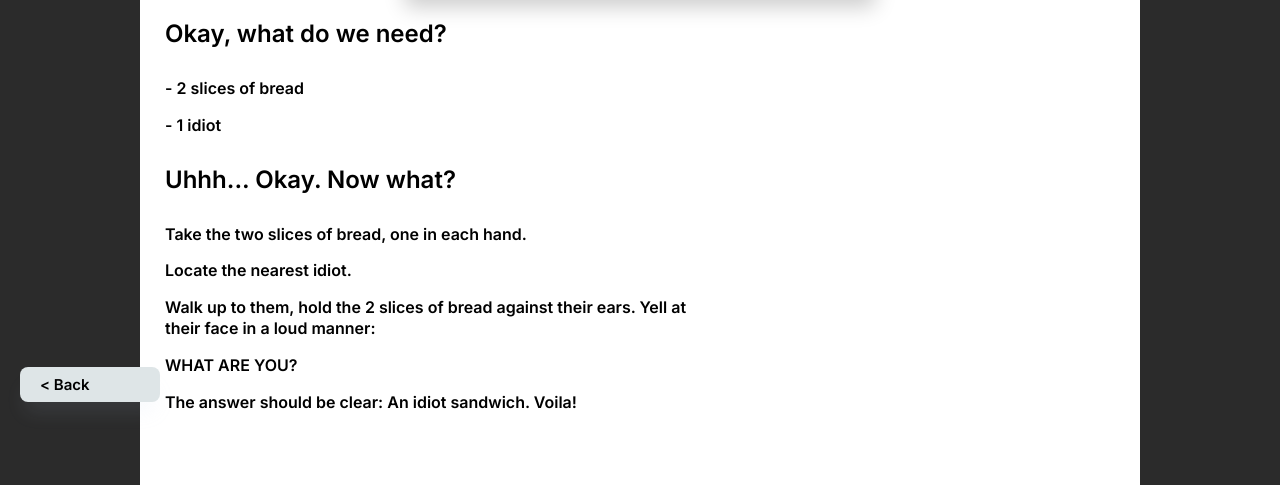
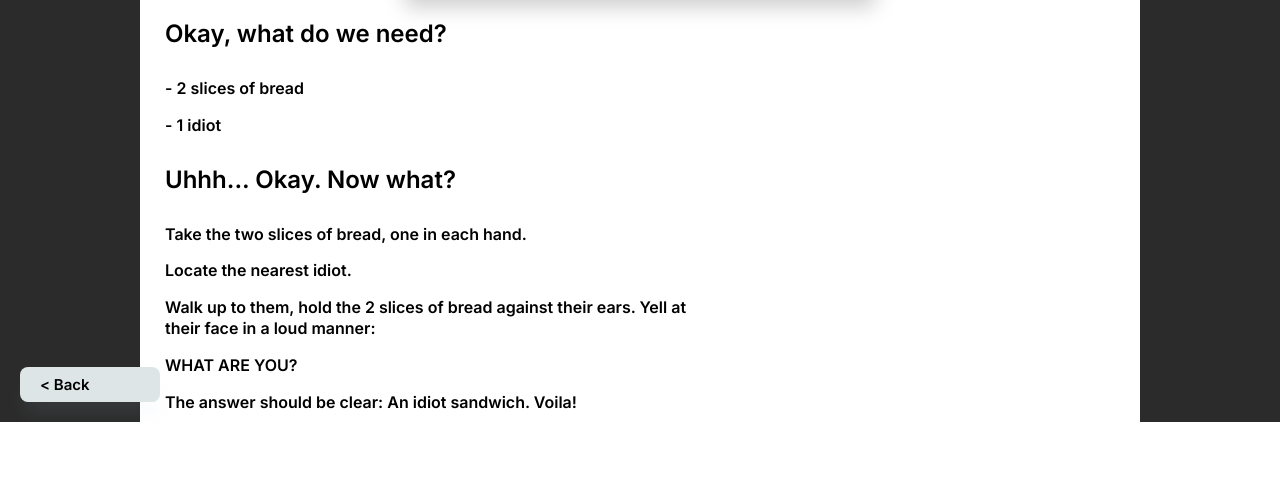
Before and after one commit to spumas/odin-recipes, a plain HTML site: page recipes/idiotsandwich.html in a window 1280 px wide. Shown: the part 378-863 px from the top of the page. Drawn offline with Linux system fonts and the light colour scheme.

Commit message:
fixed more things

```diff
--- a/recipes/brownies.css
+++ b/recipes/brownies.css
@@ -98,17 +98,18 @@ img {
 }
 
 .inner-wrap {
-	width: 1000px;
+	width: 100%;
+	max-width: 1000px;
 	display: flex;
 	flex-direction: column;
 	background-color: white;
+	height: 100vh;
 }
 
 .outer-wrap {
 	width: 100vw;
 	display: flex;
 	justify-content: center;
-	width: 100vw;
 	background-color: rgb(43, 43, 43);
 }
 
--- a/recipes/idiotsandwich.css
+++ b/recipes/idiotsandwich.css
@@ -97,10 +97,12 @@ iframe {
 }
 
 .inner-wrap {
-	width: 1000px;
+	width: 100%;
+	max-width: 1000px;
 	display: flex;
 	flex-direction: column;
 	background-color: white;
+	height: 100vh;
 }
 
 .outer-wrap {
--- a/recipes/lambsauce.css
+++ b/recipes/lambsauce.css
@@ -110,10 +110,12 @@ img {
 }
 
 .inner-wrap {
-	width: 1000px;
+	width: 100%;
+	max-width: 1000px;
 	display: flex;
 	flex-direction: column;
 	background-color: white;
+	height: 100vh;
 }
 
 .outer-wrap {
--- a/style.css
+++ b/style.css
@@ -95,7 +95,8 @@ img {
 }
 
 .inner-wrap {
-	width: 1000px;
+	width: 100%;
+	max-width: 1000px;
 	display: flex;
 	flex-direction: column;
 	background-color: white;
```
